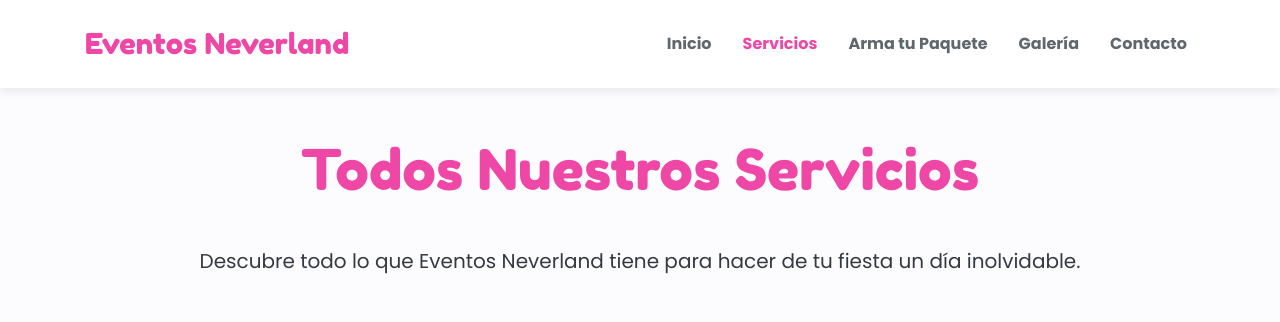
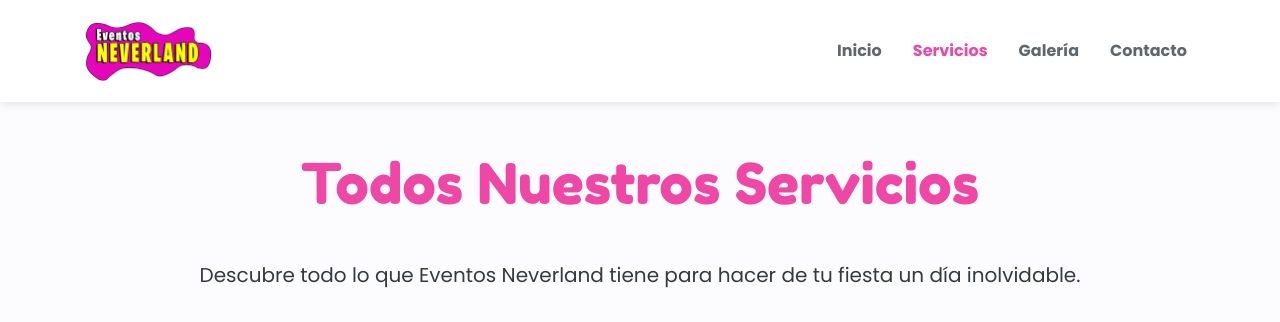
Before and after one commit to DanielEvolve/eventos-neverland, a plain HTML site: page servicios.html in a window 1280 px wide. Shown: the top 322 px of the page. Drawn offline with nearby package versions, Linux system fonts and the light colour scheme.

Commit message:
Edicion de menu en el apartado de servicios celulares

```diff
--- a/servicios.html
+++ b/servicios.html
@@ -21,7 +21,7 @@
         <nav class="navbar navbar-expand-lg">
             <div class="container">
                 <a class="navbar-brand" href="index.html">
-                    Eventos Neverland
+                    <img src="img/logo.png" alt="Eventos Neverland Logo" style="height: 60px;">
                 </a>
                 <button class="navbar-toggler" type="button" data-toggle="collapse" data-target="#navbarNav" aria-controls="navbarNav" aria-expanded="false" aria-label="Toggle navigation">
                     <span class="navbar-toggler-icon"></span>
@@ -31,7 +31,6 @@
 
                         <li class="nav-item"><a class="nav-link" href="index.html#inicio">Inicio</a></li>
                         <li class="nav-item"><a class="nav-link active" href="servicios.html">Servicios</a></li>
-                        <li class="nav-item"><a class="nav-link" href="index.html#paquetes">Arma tu Paquete</a></li>
                         <li class="nav-item"><a class="nav-link" href="index.html#galeria">Galería</a></li>
                         <li class="nav-item"><a class="nav-link" href="index.html#contacto">Contacto</a></li>
                     </ul>
```
Also changed, not shown: index.html (+3 -0 lines), ._index.html.
